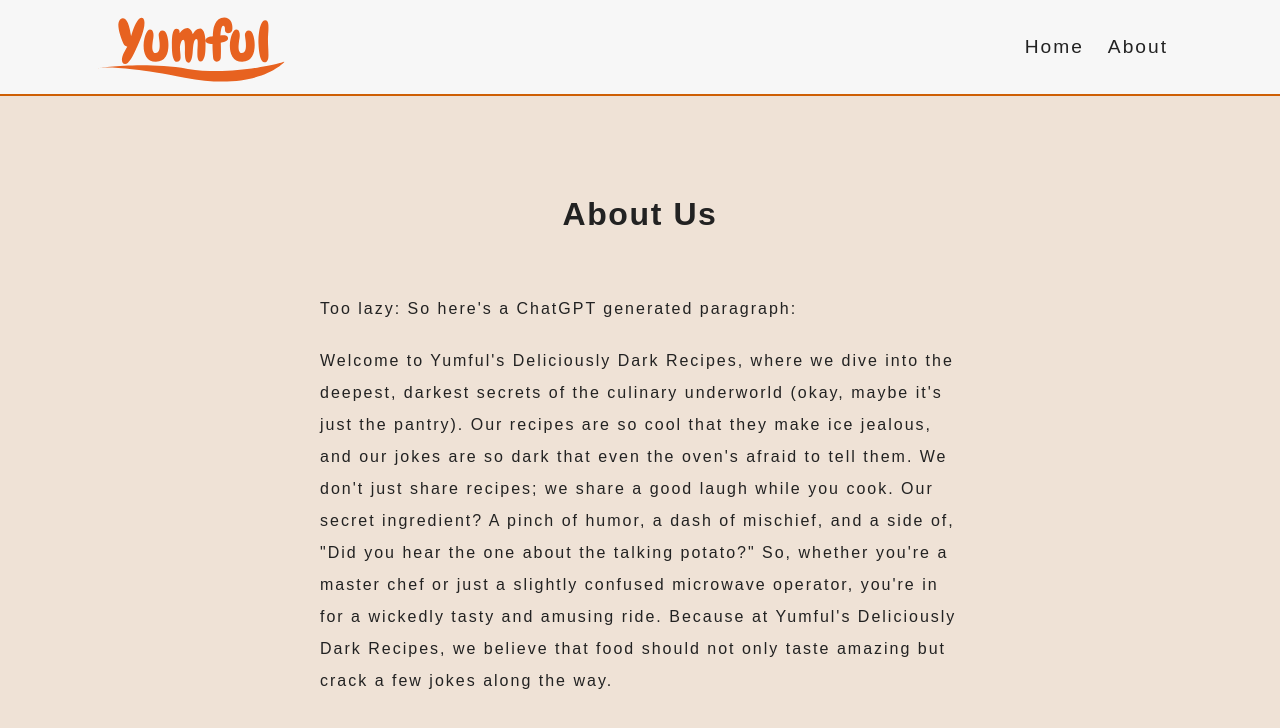
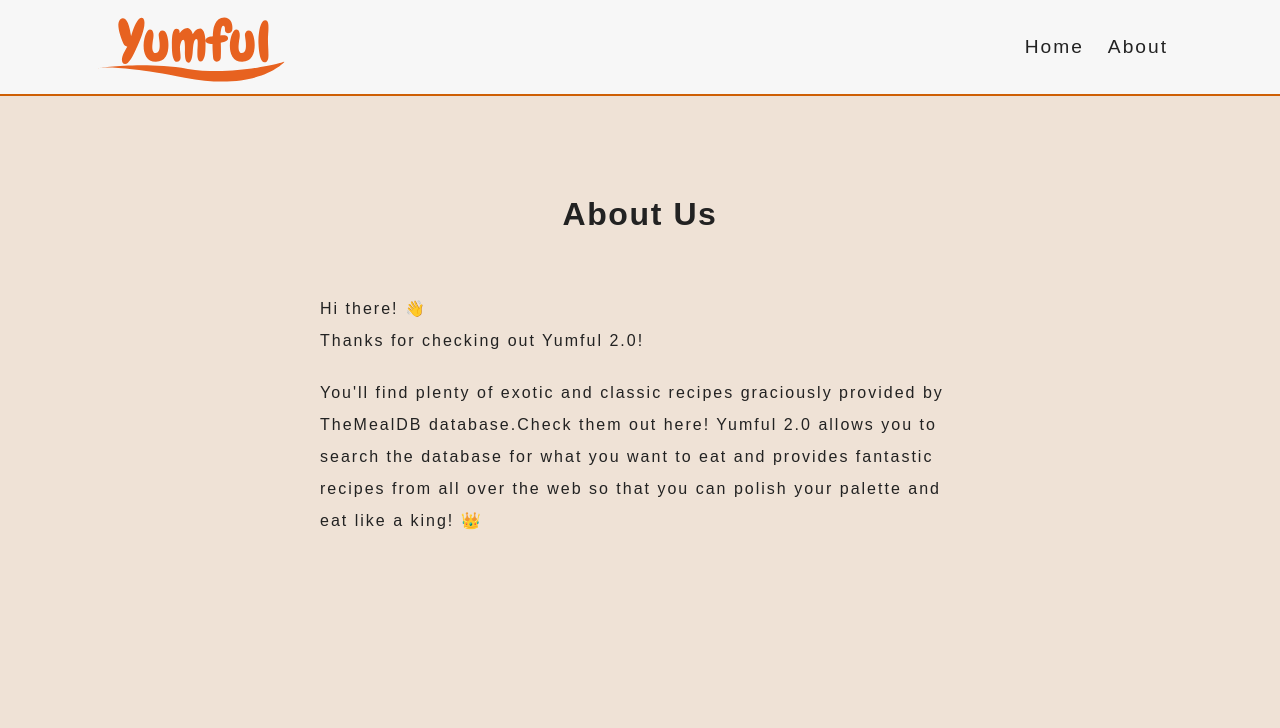
Before and after one commit to eysix/Yumful-2.0, a React (Create React App) app: page /about in a window 1280 px wide. Shown: the top 728 px of the page. Built offline with nearby package versions, Linux system fonts and the light colour scheme; no server answers.

Commit message:
Update about page

```diff
--- a/src/pages/About.js
+++ b/src/pages/About.js
@@ -4,21 +4,16 @@ const About = () => {
   return (
     <section className="section about-section">
       <h1 className="section-title">about us</h1>
+      <p>Hi there! 👋<br /> Thanks for checking out Yumful 2.0! </p>
       <p>
-        Too lazy: So here's a ChatGPT generated paragraph:
-      </p>
-      <p>
-        Welcome to Yumful's Deliciously Dark Recipes, where we dive into the
-        deepest, darkest secrets of the culinary underworld (okay, maybe it's
-        just the pantry). Our recipes are so cool that they make ice jealous,
-        and our jokes are so dark that even the oven's afraid to tell them. We
-        don't just share recipes; we share a good laugh while you cook. Our
-        secret ingredient? A pinch of humor, a dash of mischief, and a side of,
-        "Did you hear the one about the talking potato?" So, whether you're a
-        master chef or just a slightly confused microwave operator, you're in
-        for a wickedly tasty and amusing ride. Because at Yumful's Deliciously
-        Dark Recipes, we believe that food should not only taste amazing but
-        crack a few jokes along the way.
+        You'll find plenty of exotic and classic recipes graciously provided by
+        TheMealDB database.
+        <a href="https://www.themealdb.com/" target="_blank">
+          Check them out here!
+        </a>{" "}
+        Yumful 2.0 allows you to search the database for what you want to eat
+        and provides fantastic recipes from all over the web so that you can
+        polish your palette and eat like a king! 👑
       </p>
     </section>
   );
```
